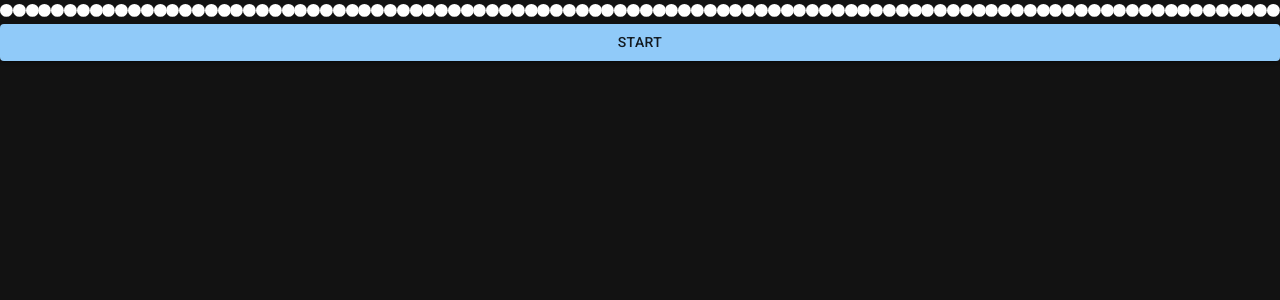
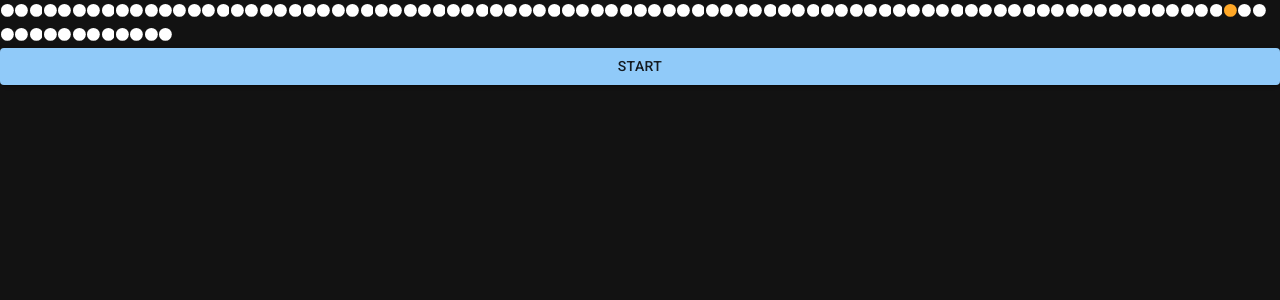
Before and after one commit to doerfli/catch-it, a Next.js app: page / in a window 1280 px wide. Shown: the top 300 px of the page. Built offline with nearby package versions, Linux system fonts and the light colour scheme.

Commit message:
color target

```diff
--- a/src/components/catchergame/catchergame.tsx
+++ b/src/components/catchergame/catchergame.tsx
@@ -8,7 +8,7 @@ import DotLine from "./dotline";
 
 export default function CatcherGame() {
     const dispatch = useDispatch();
-    const timeout = 50;
+    const timeout = 70;
     const [ intervalObj, setIntervalObj ] = useState<NodeJS.Timeout | null>(null);
     const started = useSelector((state: RootState) => state.dots.started);
     const stopped = useSelector((state: RootState) => state.dots.stopped);
@@ -17,7 +17,9 @@ export default function CatcherGame() {
     useEffect(() => {
         if (started && !stopped) {
             const interval = setInterval(() => {
-                dispatch(advanceActiveDot());
+                if (! stopped) {
+                    dispatch(advanceActiveDot());
+                }
             }, timeout);
             setIntervalObj(interval);
             return () => clearInterval(interval);
--- a/src/components/catchergame/dot.tsx
+++ b/src/components/catchergame/dot.tsx
@@ -1,18 +1,31 @@
 import { faCircle } from "@fortawesome/free-solid-svg-icons";
 import { FontAwesomeIcon } from "@fortawesome/react-fontawesome";
-import { SvgIcon } from "@mui/material";
+import { Box, SvgIcon } from "@mui/material";
 import { SvgIconProps } from '@mui/material/SvgIcon';
 
 interface IDotProps {
     isActive: boolean;
+    isTarget: boolean;
+    isStopped: boolean;
 }
 
 export default function Dot(props: IDotProps) {
-    const color = props.isActive ? 'primary' : 'white';
+    let color = props.isActive ? 'primary' : 'white';
 
-    return (
+    if (props.isTarget) {
+        color = 'warning';
+    }
+
+    if (props.isStopped && props.isTarget && props.isActive) {
+        color = 'success';
+    } else if (props.isStopped && props.isActive) {
+        color = 'error';
+    }
+
+
+    return (<Box sx={{ p: 0.1, display: 'inline' }}>
         <SvgIcon sx={{ fontSize: '0.8rem' }} color={color as SvgIconProps['color']}>
             <FontAwesomeIcon icon={faCircle} />
         </SvgIcon>
-    );
+    </Box>);
 }
--- a/src/components/catchergame/dotline.tsx
+++ b/src/components/catchergame/dotline.tsx
@@ -8,14 +8,14 @@ import { Box } from "@mui/material";
 export default function DotLine() {
     const numberOfDots = useSelector((state: RootState) => state.dots.numberOfDots);
     const activeDot = useSelector((state: RootState) => state.dots.activeDot);
-    const dispatch = useDispatch();
-
-
+    const stopped = useSelector((state: RootState) => state.dots.stopped);
+    const target = 85;
 
     return (<Box>
         {[...Array(numberOfDots)].map((e, i: number) => {
             const isActive = activeDot === i;
-            return (<Dot key={i} isActive={isActive} />);
+            const isTarget = target === i;
+            return (<Dot key={i} isActive={isActive} isTarget={isTarget} isStopped={stopped} />);
         })}
     </Box>);
 }
```
